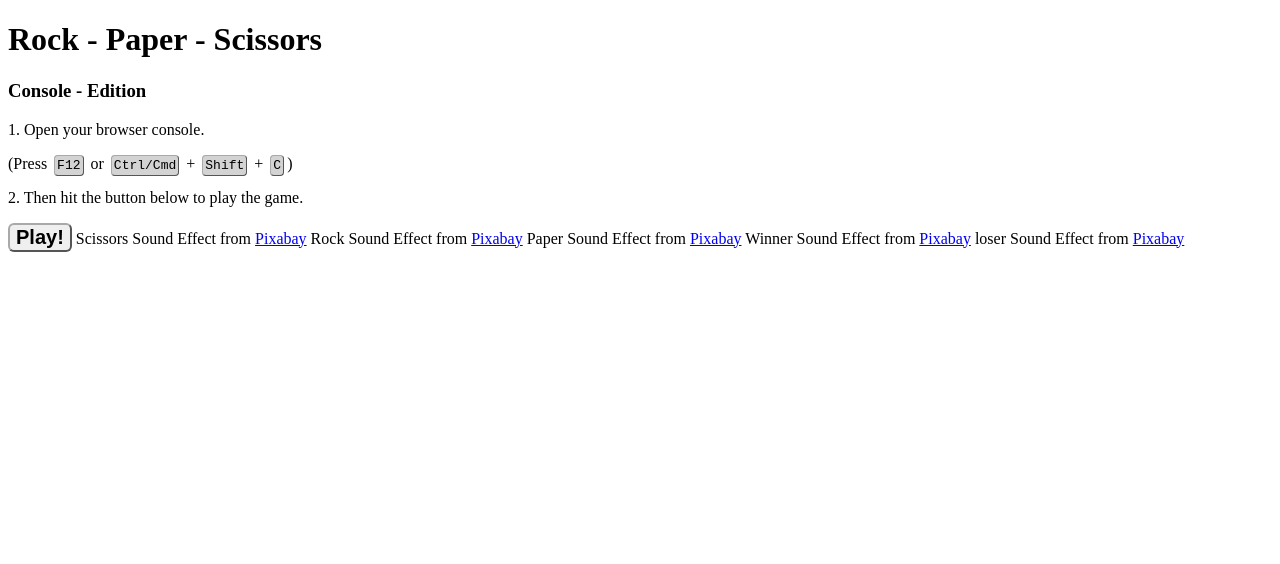
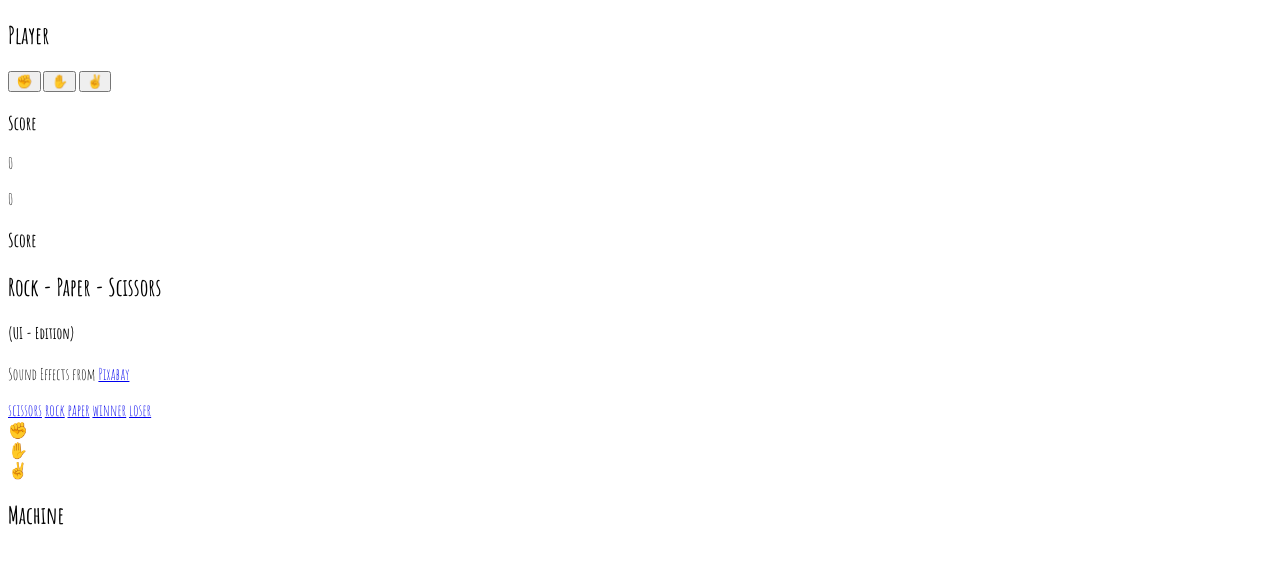
Before and after one commit to LastCapricorn/rock-paper-scissors-ce, a plain HTML site: page index.html in a window 1280 px wide. Drawn offline with Linux system fonts and the light colour scheme.

Commit message:
add raw html, choose font

```diff
--- a/index.html
+++ b/index.html
@@ -5,19 +5,45 @@
     <meta name="viewport" content="width=device-width, initial-scale=1.0">
     <title>Rock Paper Scissors</title>
     <link rel="stylesheet" href="./styles.css">
-    <script src="./script.js"></script>
+    <script src="./script.js" defer></script>
   </head>
   <body>
-    <h1>Rock - Paper - Scissors</h1>
-    <h3>Console - Edition</h3>
-    <p>1. Open your browser console.</p>
-    <p>(Press <code>F12</code> or <code>Ctrl/Cmd</code> + <code>Shift</code> + <code>C</code>)</p>
-    <p>2. Then hit the button below to play the game.</p>
-    <button id="start">Play!</button>
-    Scissors Sound Effect from <a href="https://pixabay.com/?utm_source=link-attribution&amp;utm_medium=referral&amp;utm_campaign=music&amp;utm_content=100455">Pixabay</a>
-    Rock Sound Effect from <a href="https://pixabay.com/?utm_source=link-attribution&amp;utm_medium=referral&amp;utm_campaign=music&amp;utm_content=36688">Pixabay</a>
-    Paper Sound Effect from <a href="https://pixabay.com/?utm_source=link-attribution&amp;utm_medium=referral&amp;utm_campaign=music&amp;utm_content=80916">Pixabay</a>
-    Winner Sound Effect from <a href="https://pixabay.com/sound-effects/?utm_source=link-attribution&amp;utm_medium=referral&amp;utm_campaign=music&amp;utm_content=85546">Pixabay</a>
-    loser Sound Effect from <a href="https://pixabay.com/sound-effects/?utm_source=link-attribution&amp;utm_medium=referral&amp;utm_campaign=music&amp;utm_content=94669">Pixabay</a>
+    <main id = 'container'>
+      <section id="player-section">
+        <div><h2>Player</h2></div>
+        <div>
+          <button>&#x270A;</button>
+          <button>&#x270B;</button>
+          <button>&#x270C;</button>
+        </div>
+      </section>
+      <section id="playground">
+        <aside>
+          <div><h3>Score</h3><p>0</p></div>
+          <div><p>0</p><h3>Score</h3></div>
+        </aside>
+        <header>
+          <h1>Rock - Paper - Scissors</h1>
+          <h4>(UI - Edition)</h4>
+        </header>
+        <aside>
+          <p>Sound Effects from <a href="https://pixabay.com" target="_blank">Pixabay</a></p>
+          <a href="https://pixabay.com/?utm_source=link-attribution&amp;utm_medium=referral&amp;utm_campaign=music&amp;utm_content=100455">scissors</a>
+          <a href="https://pixabay.com/?utm_source=link-attribution&amp;utm_medium=referral&amp;utm_campaign=music&amp;utm_content=36688">rock</a>
+          <a href="https://pixabay.com/?utm_source=link-attribution&amp;utm_medium=referral&amp;utm_campaign=music&amp;utm_content=80916">paper</a>
+          <a href="https://pixabay.com/sound-effects/?utm_source=link-attribution&amp;utm_medium=referral&amp;utm_campaign=music&amp;utm_content=85546">winner</a>
+          <a href="https://pixabay.com/sound-effects/?utm_source=link-attribution&amp;utm_medium=referral&amp;utm_campaign=music&amp;utm_content=94669">loser</a>
+        </aside>
+      </section>
+      <section id="machine-section">
+        <div>
+          <div>&#x270A;</div>
+          <div>&#x270B;</div>
+          <div>&#x270C;</div>
+        </div>
+        <div><h2>Machine</h2></div>
+      </section>
+      <div id="message-fly-in"></div>
+    </main>
   </body>
 </html>
--- a/script.js
+++ b/script.js
@@ -1,4 +1,4 @@
-window.onload = () => document.querySelector('#start').addEventListener('click', game);
+// window.onload = () => document.querySelector('#start').addEventListener('click', game);
 
 function game() {
 
--- a/styles.css
+++ b/styles.css
@@ -1,20 +1,5 @@
-code {
-  background-color: lightgray;
-  border: 1px outset darkgray;
-  border-radius: 4px;
-  padding: 2px;
-  margin: 0 3px;
+@import url('https://fonts.googleapis.com/css2?family=Amatic+SC:wght@400;700&display=swap');
+
+body {
+  font-family: 'Amatic SC', Arial, Helvetica, sans-serif;
 }
-button {
-  font-size: 20px;
-  font-weight: bold;
-  border: 2px outset darkgray;
-  border-radius: 6px;
-}
-button:hover:not(button:disabled) {
-  background-color: gray;
-  color: yellow;
-}
-button:active {
-  border: inset;
-}
```
